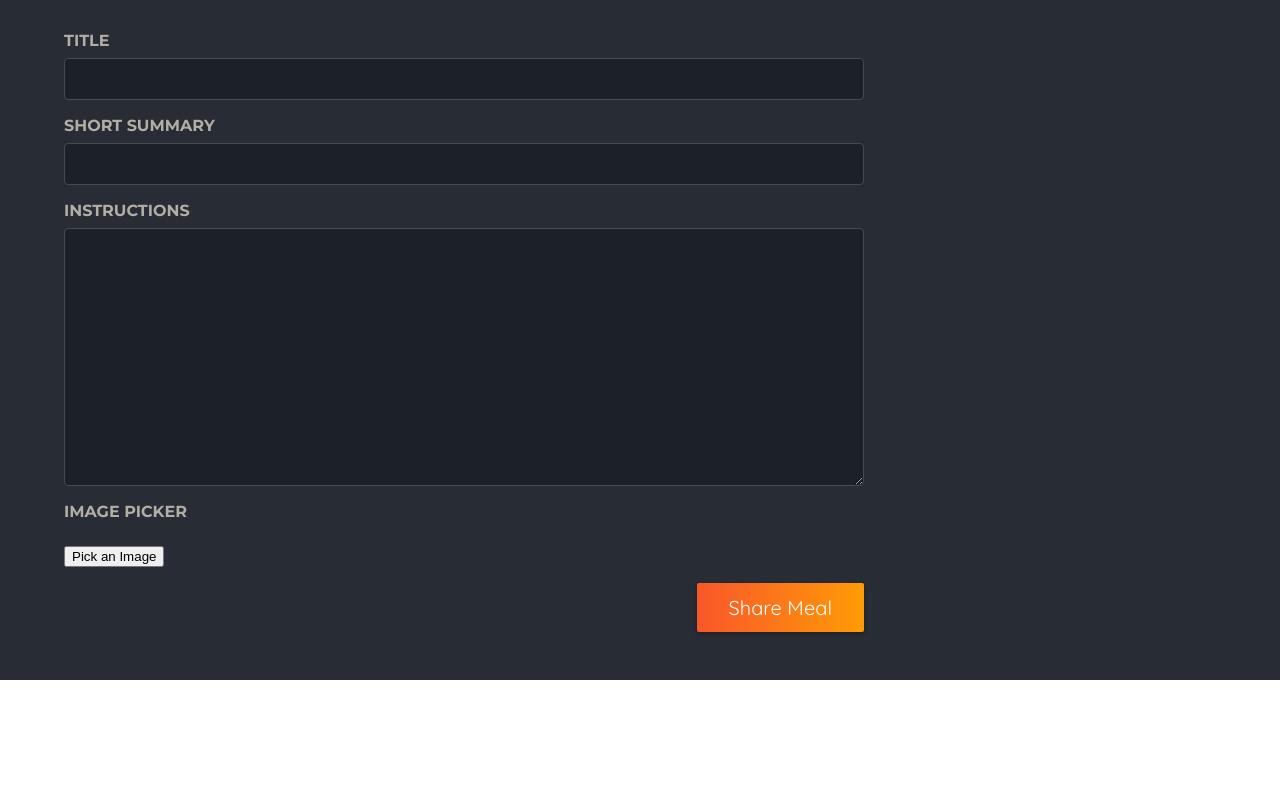
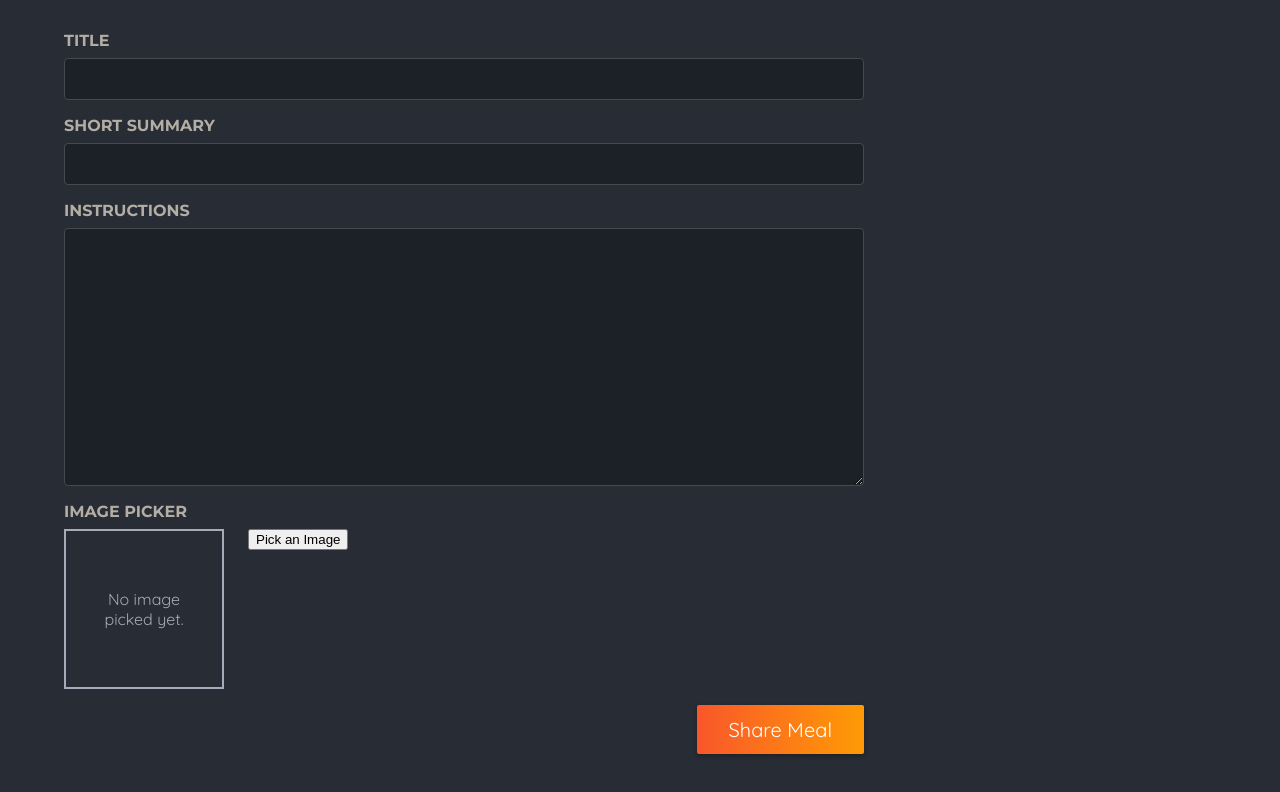
Before and after one commit to atheenaoteyza/05-onwards-foodies-starting-project, a Next.js app: page /meals/share in a window 1280 px wide. Shown: the part 478-1270 px from the top of the page. Before the commit the page ends 1158 px from the top, so only its background shows below. Built offline with nearby package versions, Linux system fonts and the light colour scheme.

Commit message:
feat: add image preview to image picker

```diff
--- a/public/component/meals/image-picker.js
+++ b/public/component/meals/image-picker.js
@@ -1,11 +1,21 @@
 "use client";
 import classes from "./image-picker.module.css";
-import { useRef } from "react";
+import { useRef, useState } from "react";
+import Image from "next/image";
 export default function ImagePicker({ label }) {
   const imageInput = useRef();
+  const [image, setImage] = useState(null);
+
   const handleImagePicker = () => {
     imageInput.current.click();
   };
+
+  const handleImageChange = (e) => {
+    if (e.target.files.length > 0) {
+      setImage(URL.createObjectURL(e.target.files[0]));
+    }
+  };
+
   return (
     <div className={classes.picker}>
       <label htmlFor={label}>{label}</label>
@@ -14,15 +24,19 @@ export default function ImagePicker({ label }) {
           className={classes.input}
           type="file"
           id={label}
-          accept="image/jpg image/png"
+          accept="image/jpeg, image/png"
           ref={imageInput}
+          onChange={handleImageChange}
         />
-      </div>
-      <p>
-        <button type="submit" onClick={handleImagePicker}>
+
+        <div className={classes.preview}>
+          {image && <Image src={image} alt="Selected image" fill />}
+          {!image && <p>No image picked yet.</p>}
+        </div>
+        <button type="button" onClick={handleImagePicker}>
           Pick an Image
         </button>
-      </p>
+      </div>
     </div>
   );
 }
```
